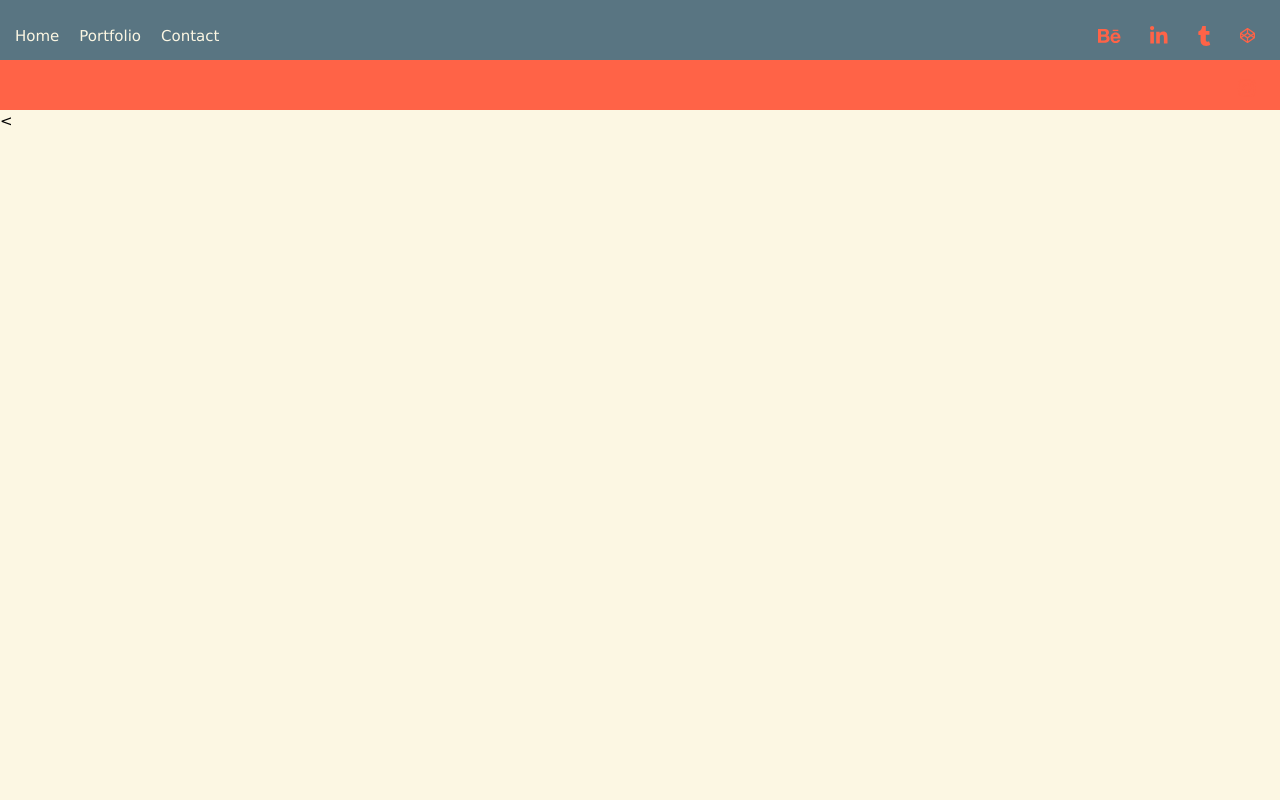
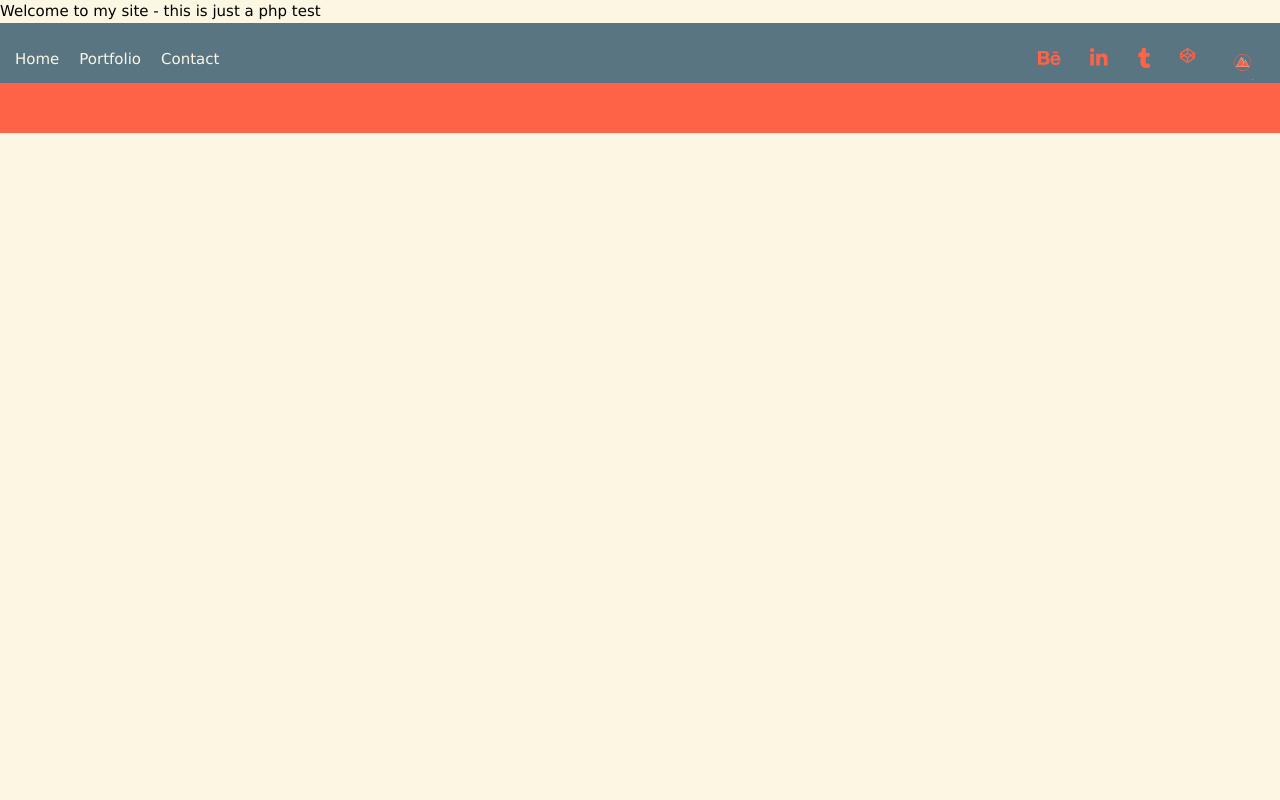
Before and after one commit to idesovmarch/ohwhataworld, a PHP site: page /ohwhataworld/index in a window 1280 px wide. Run offline with PHP 8.4, Linux system fonts and the light colour scheme; some libraries are stand-ins or nearby versions; some web fonts are replaced.

Commit message:
php test

```diff
--- a/ohwhataworld/index.php
+++ b/ohwhataworld/index.php
@@ -1,4 +1,8 @@
+<?php include 'php_code/visit.php';?>
+
 <!doctype html>
+
+
 
 <html lang="en">
 
@@ -6,11 +10,23 @@
   <meta charset="utf-8">
   <meta name="viewport" content="width=device-width, initial-scale=1">
 
+  <!-- Global site tag (gtag.js) - Google Analytics -->
+  <script async src="https://www.googletagmanager.com/gtag/js?id=UA-123989485-1"></script>
+  <script>
+    window.dataLayer = window.dataLayer || [];
+    function gtag(){dataLayer.push(arguments);}
+    gtag('js', new Date());
+
+    gtag('config', 'UA-123989485-1');
+  </script>
+
   <title>hello</title>
+
+  <!--Style Sheets -->
   <link rel="stylesheet" href="https://www.w3schools.com/w3css/4/w3.css">
   <link rel="stylesheet" href="styles/index.css">
   <link rel="stylesheet" href="https://code.jquery.com/ui/1.10.4/themes/ui-lightness/jquery-ui.css">
-  <!--Bootstrap CSS -->
+
 
   <!--GoogleFonts-->
   <link href="https://fonts.googleapis.com/css?family=Josefin+Sans:400,700|Roboto" rel="stylesheet">
@@ -46,6 +62,7 @@
         </ul>
       </div>
 
+<a><img class="logotime" src="assets/logo.png"></a>
 
       <!--Social Media Links-->
       <div class="allSoc">
@@ -69,7 +86,7 @@
 
     <div class="middle_left">
 
-      <<div class="me">
+      <div class="me">
       </div>
 </div>
 
@@ -83,7 +100,7 @@
 
 
 
-  </div>
+
 
 
 
--- /dev/null
+++ b/ohwhataworld/php_code/visit.php
@@ -0,0 +1,30 @@
+<?php
+if(isset($_COOKIE['AboutVisit']))
+{
+$last = $_COOKIE['AboutVisit']; }
+$year = 31536000 + time() ;
+//this adds one year to the current time, for the cookie expiration
+setcookie(AboutVisit, time (), $year) ;
+if (isset ($last))
+{
+$change = time () - $last;
+if ( $change > 86400)
+{
+  $message = "Welcome back! You last visited on ". date("m/d/y",$last);
+echo "<script type='text/javascript'>alert('$message');</script>";
+
+// Tells the user when they last visited if it was over a day ago
+}
+else
+{
+  $message = "Thanks for using my site - This is just a php test";
+echo "<script type='text/javascript'>alert('$message');</script>";
+//Gives the user a message if they are visiting again in the same day
+}
+}
+else
+{
+echo "Welcome to my site - this is just a php test";
+//Greets a first time user
+}
+?>
--- a/ohwhataworld/styles/index.css
+++ b/ohwhataworld/styles/index.css
@@ -279,8 +279,11 @@ body {
   color: #597582;
 }
 
-.me {
-  width: auto;
-  height: 30%;
-  background-color: grey;
+.logotime {
+  width: 40px;
+  height: 40px;
+  margin-right: 20px;
+  float: right;
+  display: inline;
+  margin-top: 20px;
 }
```
Also changed, not shown: ohwhataworld/contact.php (+12 -1 lines), ohwhataworld/portfolio.php (+13 -1 lines), ohwhataworld/assets/logo.svg (added), 1 other file.
